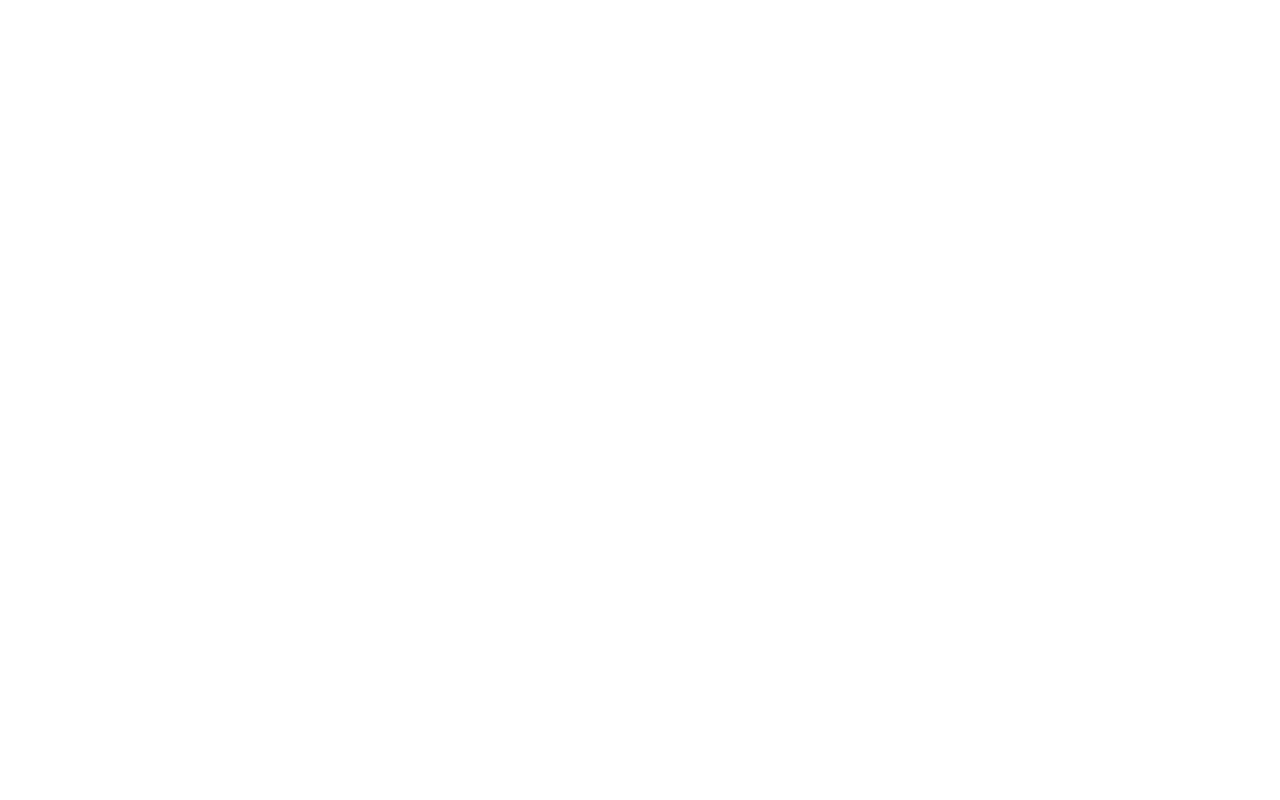
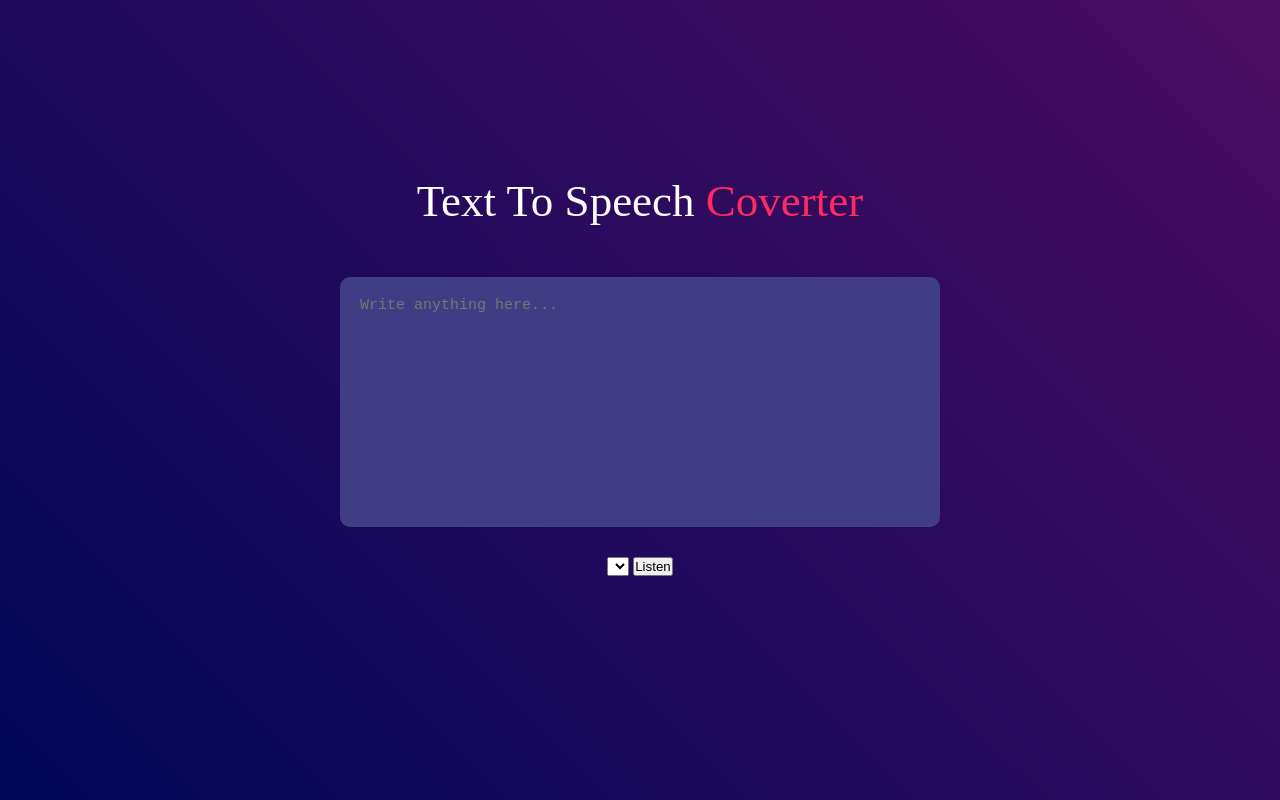
Before and after one commit to Rajibbepary/text-to-voice-convert, a plain HTML site: page index.html in a window 1280 px wide. Drawn offline with Linux system fonts and the light colour scheme.

Commit message:
hero section desgin

```diff
--- a/index.html
+++ b/index.html
@@ -7,6 +7,13 @@
     <link rel="stylesheet" href="style.css">
 </head>
 <body>
-
+    <div class="hero">
+        <h1>Text To Speech <span>Coverter</span></h1>
+        <textarea placeholder="Write anything here..."></textarea>
+        <div class="row">
+            <select ></select>
+            <button>Listen</button>
+        </div>
+    </div>
 </body>
 </html>
--- a/style.css
+++ b/style.css
@@ -3,3 +3,37 @@
     padding: 0;
     box-sizing: border-box;
 }
+.hero{
+    width: 100%;
+    min-height: 100vh;
+    background: linear-gradient(45deg, #010758, #490d61);
+    display: flex;
+    align-items: center;
+    justify-content: center;
+    flex-direction: column;
+    color: white;
+}
+
+.hero h1{
+    font-size: 45px;
+    font-weight: 500;
+    margin-top: -50px;
+    margin-bottom: 50px;
+}
+.hero h1 span{
+    color: #ff2963;
+}
+
+textarea{
+   width: 600px;
+   height: 250px;
+   background: #403d84;
+   color: #fff;
+   font-size: 15px;
+   border: 0;
+   outline: 0;
+   padding: 20px;
+   border-radius: 10px;
+   resize: none;
+   margin-bottom: 30px;
+}
```
